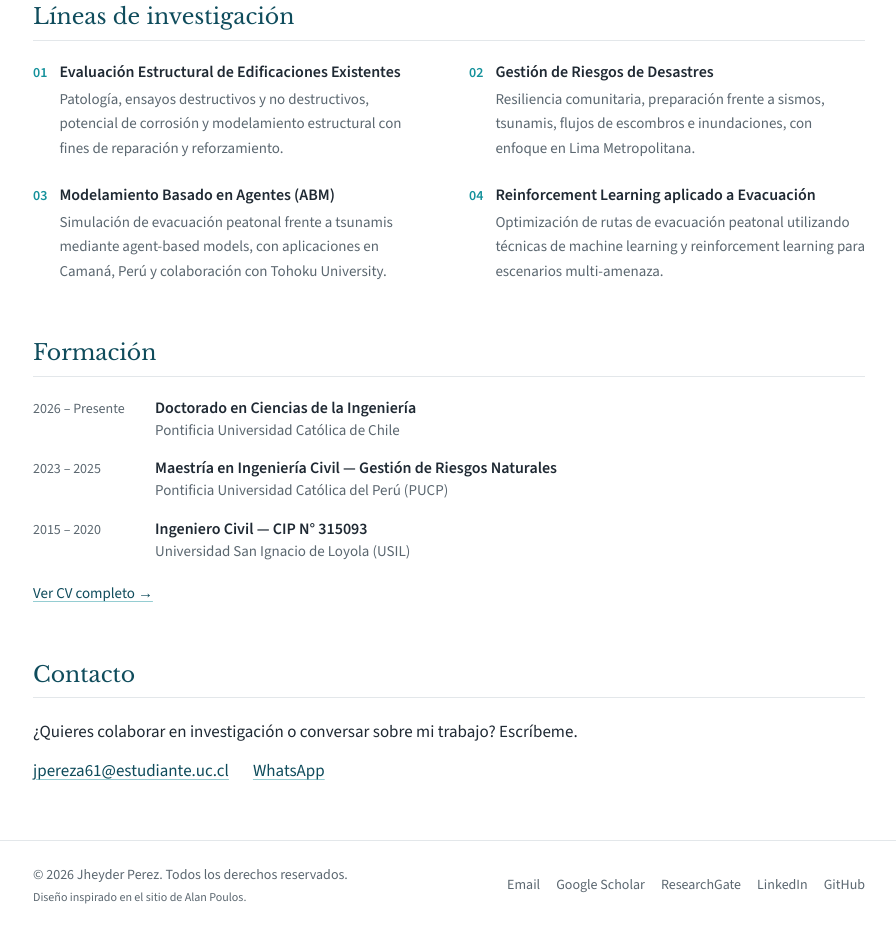
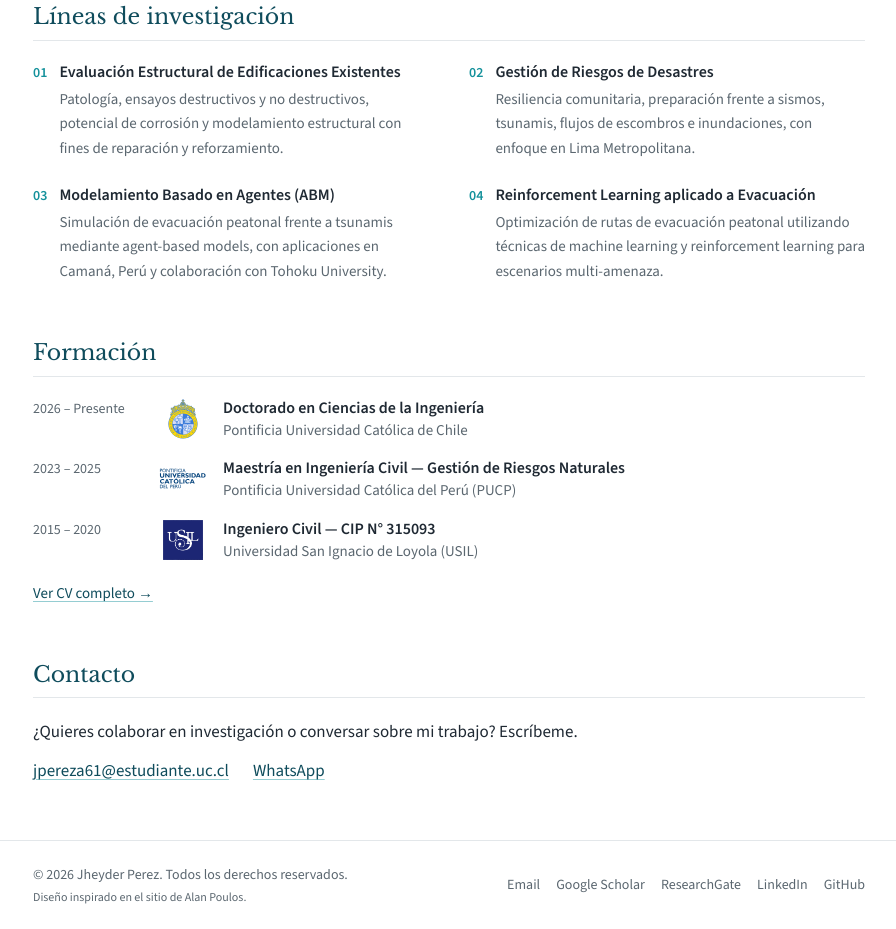
Before and after one commit to jheyderperez/portfolio-jheyder-perez, an Astro site: page / in a window 1280 px wide. Shown: the part 1060-1989 px from the top of the page, without its empty margins (191-1087 px from the left). Built offline with nearby package versions, Linux system fonts and the light colour scheme; Astro itself is replaced by a stand-in of ours; some icons are missing.

Commit message:
feat: logos de PUC Chile, PUCP y USIL en Formación
Claude-Session: https://claude.ai/code/session_01S7sQzGATdWCd4DM9mZtRwq

```diff
--- a/src/config.ts
+++ b/src/config.ts
@@ -340,13 +340,13 @@ export const siteConfig = {
   // ────────────────────────────────── CV ──────────────────────────────────
   education: [
     {
-      school: "Pontificia Universidad Católica de Chile",
+      school: "Pontificia Universidad Católica de Chile", logo: "/logos/puc-chile.svg",
       degree: { es: "Doctorado en Ciencias de la Ingeniería", en: "PhD in Engineering Sciences" },
       dateRange: "2026 – Presente",
       achievements: [{ es: "Beca VRIP — Pontificia Universidad Católica de Chile", en: "VRIP Scholarship — Pontificia Universidad Católica de Chile" }],
     },
     {
-      school: "Pontificia Universidad Católica del Perú (PUCP)",
+      school: "Pontificia Universidad Católica del Perú (PUCP)", logo: "/logos/pucp.svg",
       degree: { es: "Maestría en Ingeniería Civil — Gestión de Riesgos Naturales", en: "Master's in Civil Engineering — Natural Hazard Risk Management" },
       dateRange: "2023 – 2025",
       achievements: [
@@ -356,7 +356,7 @@ export const siteConfig = {
       ],
     },
     {
-      school: "Universidad San Ignacio de Loyola (USIL)",
+      school: "Universidad San Ignacio de Loyola (USIL)", logo: "/logos/usil.png",
       degree: { es: "Ingeniero Civil — CIP N° 315093", en: "Civil Engineer — CIP No. 315093" },
       dateRange: "2015 – 2020",
       achievements: [
@@ -365,7 +365,7 @@ export const siteConfig = {
         { es: "Premio Excelencia Universitaria — ACI International", en: "University Excellence Award — ACI International" },
       ],
     },
-  ] as Array<{ school: string; degree: Text; dateRange: string; achievements: Text[] }>,
+  ] as Array<{ school: string; logo?: string; degree: Text; dateRange: string; achievements: Text[] }>,
 
   experience: [
     {
--- a/src/views/About.astro
+++ b/src/views/About.astro
@@ -74,9 +74,12 @@ const s = siteConfig.social;
     {siteConfig.education.map((e) => (
       <li class="grid grid-cols-[88px_1fr] sm:grid-cols-[110px_1fr] gap-3">
         <span class="text-sm tabular-nums pt-0.5" style="color: var(--muted)">{e.dateRange}</span>
-        <div>
-          <p class="font-semibold leading-snug">{t(e.degree, lang)}</p>
-          <p class="text-[15px]" style="color: var(--muted)">{e.school}</p>
+        <div class="flex items-start gap-3">
+          {e.logo && <img src={e.logo} alt={e.school} width="40" height="40" loading="lazy" class="w-14 h-10 object-contain shrink-0 mt-0.5" />}
+          <div>
+            <p class="font-semibold leading-snug">{t(e.degree, lang)}</p>
+            <p class="text-[15px]" style="color: var(--muted)">{e.school}</p>
+          </div>
         </div>
       </li>
     ))}
--- a/src/views/Cv.astro
+++ b/src/views/Cv.astro
@@ -29,12 +29,15 @@ const { lang } = Astro.props;
     {siteConfig.education.map((e) => (
       <li class="sm:grid sm:grid-cols-[130px_1fr] sm:gap-4">
         <p class="text-sm tabular-nums pt-0.5" style="color: var(--muted)">{e.dateRange}</p>
+        <div class="flex items-start gap-3">
+          {e.logo && <img src={e.logo} alt={e.school} width="44" height="44" loading="lazy" class="w-16 h-11 object-contain shrink-0 mt-0.5" />}
           <div>
             <p class="font-semibold text-[17px] leading-snug">{t(e.degree, lang)}</p>
             <p class="text-[15px]" style="color: var(--accent)">{e.school}</p>
             {e.achievements.length > 0 && (
               <p class="mt-1 text-[15px]" style="color: var(--muted)">{e.achievements.map((a) => t(a, lang)).join(" · ")}</p>
             )}
+          </div>
         </div>
       </li>
     ))}
```
Also changed, not shown: public/logos/puc-chile.svg (added), public/logos/pucp.svg (added), public/logos/usil.png (added). Lines whose indentation alone changed are shown as unchanged.
